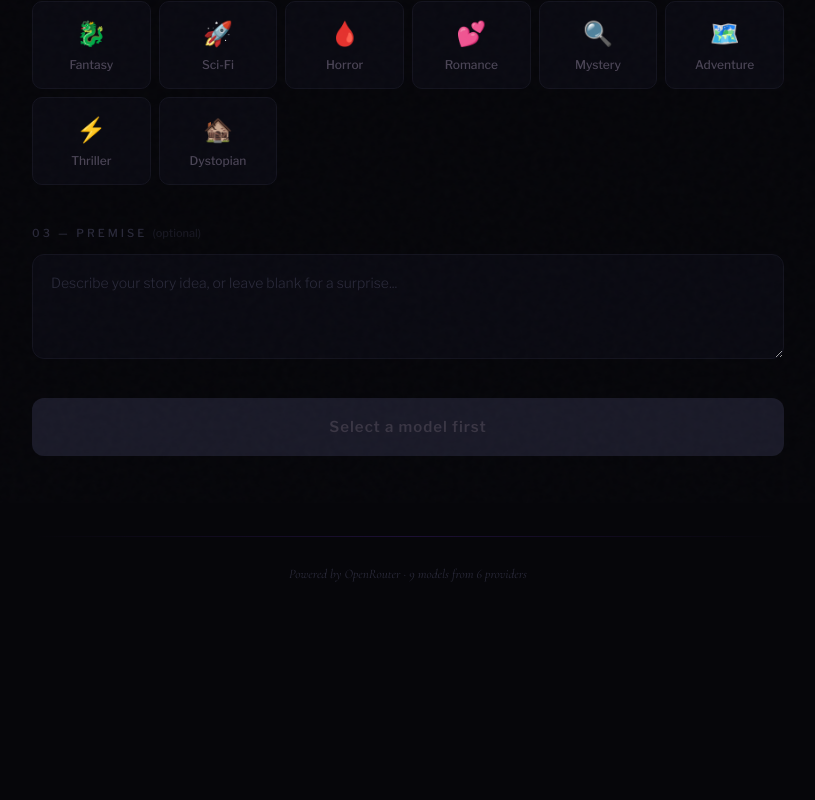
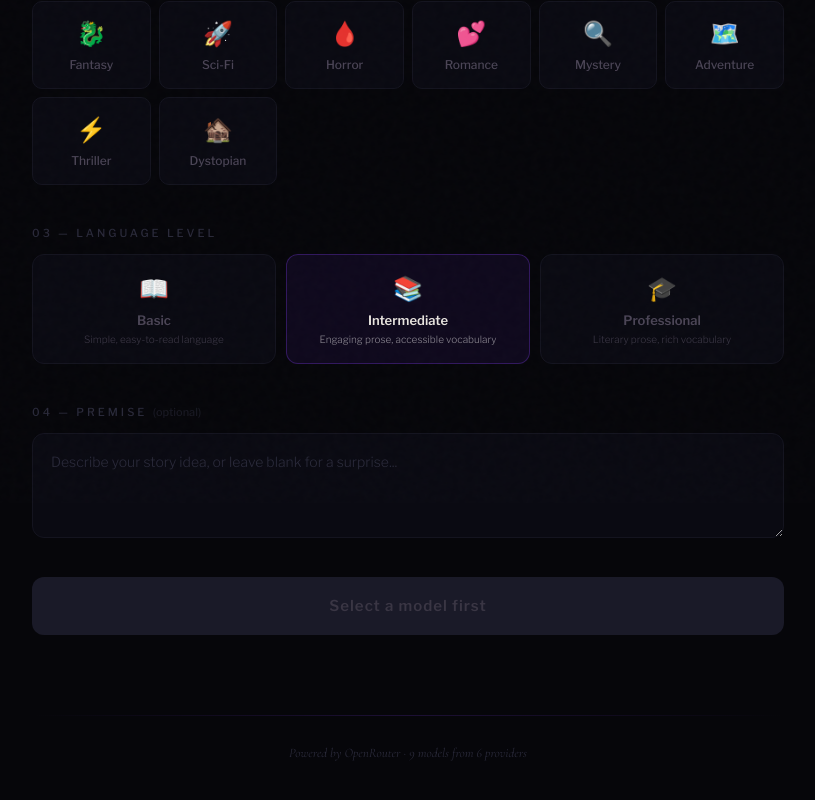
Before and after one commit to mr-alpha10/llm-story-writer, a Next.js app: page / in a window 1280 px wide. Shown: the part 761-1561 px from the top of the page, without its empty margins (232-1047 px from the left). Before the commit the page ends 1466 px from the top, so only its background shows below. Built offline with nearby package versions, Linux system fonts and the light colour scheme.

Commit message:
add language level selector

```diff
--- a/app/page.tsx
+++ b/app/page.tsx
@@ -277,6 +277,51 @@ const GENRES = [
   { id: "dystopian", icon: "🏚️", label: "Dystopian" },
 ];
 
+const LEVELS = [
+  {
+    id: "basic",
+    icon: "📖",
+    label: "Basic",
+    desc: "Simple, easy-to-read language",
+    instruction: `LANGUAGE LEVEL: Write in simple, clear English suitable for young readers or ESL learners.
+- Use short sentences (10-15 words max)
+- Use common everyday vocabulary — no fancy or obscure words
+- Simple sentence structures: subject-verb-object
+- Explain any unusual concepts naturally within the story
+- Dialogue should sound like normal everyday conversation
+- Avoid metaphors, idioms, or figurative language unless very common ones
+- Reading level: grades 5-8`,
+  },
+  {
+    id: "intermediate",
+    icon: "📚",
+    label: "Intermediate",
+    desc: "Engaging prose, accessible vocabulary",
+    instruction: `LANGUAGE LEVEL: Write in polished, engaging English suitable for casual readers who enjoy novels.
+- Mix sentence lengths: some short for impact, some longer for flow
+- Use vivid but accessible vocabulary — a well-read teenager should understand every word
+- Light use of metaphors and similes that are intuitive, not obscure
+- Natural dialogue with personality and subtext
+- Descriptive but not overwrought — paint the scene without purple prose
+- Show emotions through actions and reactions, not complex internal monologues
+- Reading level: popular fiction, bestseller style`,
+  },
+  {
+    id: "professional",
+    icon: "🎓",
+    label: "Professional",
+    desc: "Literary prose, rich vocabulary",
+    instruction: `LANGUAGE LEVEL: Write in sophisticated, literary English suitable for avid readers and book lovers.
+- Complex, varied sentence structures with deliberate rhythm and pacing
+- Rich vocabulary — use the precise word, even if uncommon, when it serves the prose
+- Layered metaphors, symbolism, and thematic resonance woven into the narrative
+- Dialogue with subtext, implication, and distinct character voices
+- Internal monologue that reveals psychological depth and moral complexity
+- Prose that rewards rereading — plant details that gain meaning in retrospect
+- Reading level: literary fiction, award-winning novels`,
+  },
+];
+
 interface StoryBlock {
   text: string;
   modelId: string;
@@ -301,6 +346,7 @@ export default function Home() {
   const [totalTime, setTotalTime] = useState(0);
   const [storyId, setStoryId] = useState<string | null>(null);
   const [direction, setDirection] = useState("");
+  const [level, setLevel] = useState("intermediate");
   const bottomRef = useRef<HTMLDivElement>(null);
 
   useEffect(() => {
@@ -320,7 +366,13 @@ export default function Home() {
       const res = await fetch("/api/story", {
         method: "POST",
         headers: { "Content-Type": "application/json" },
-        body: JSON.stringify({ model: m.id, system: m.system, modelName: m.name, genre, premise }),
+        body: JSON.stringify({
+          model: m.id,
+          system: m.system + "\n\n" + (LEVELS.find(l => l.id === level)?.instruction || ""),
+          modelName: m.name,
+          genre,
+          premise,
+        }),
       });
       const data = await res.json();
       if (data.error) throw new Error(data.error);
@@ -349,7 +401,9 @@ export default function Home() {
         method: "POST",
         headers: { "Content-Type": "application/json" },
         body: JSON.stringify({
-          model: m.id, system: m.system, modelName: m.name,
+          model: m.id,
+          system: m.system + "\n\n" + (LEVELS.find(l => l.id === level)?.instruction || ""),
+          modelName: m.name,
           direction: direction.trim() || undefined,
         }),
       });
@@ -488,8 +542,24 @@ export default function Home() {
               ))}
             </div>
 
+            <div style={{ fontSize: 11, letterSpacing: 3, textTransform: "uppercase", color: "#2A2A3A", fontWeight: 500, marginBottom: 12 }}>03 — Language Level</div>
+            <div style={{ display: "grid", gridTemplateColumns: "repeat(3, 1fr)", gap: 10, marginBottom: 40 }}>
+              {LEVELS.map((l) => (
+                <button key={l.id} onClick={() => setLevel(l.id)} style={{
+                  background: level === l.id ? "#7C3AED15" : "#0A0A12",
+                  border: level === l.id ? "1.5px solid #7C3AED50" : "1.5px solid #14141F",
+                  borderRadius: 12, padding: "16px 14px", cursor: "pointer",
+                  textAlign: "center", color: level === l.id ? "#E8E4DF" : "#4B4556",
+                }}>
+                  <div style={{ fontSize: 24, marginBottom: 4 }}>{l.icon}</div>
+                  <div style={{ fontSize: 13, fontWeight: 600, marginBottom: 2 }}>{l.label}</div>
+                  <div style={{ fontSize: 10, color: level === l.id ? "#8A8690" : "#3A3644", fontWeight: 300 }}>{l.desc}</div>
+                </button>
+              ))}
+            </div>
+
             <div style={{ fontSize: 11, letterSpacing: 3, textTransform: "uppercase", color: "#2A2A3A", fontWeight: 500, marginBottom: 12 }}>
-              03 — Premise <span style={{ textTransform: "none", letterSpacing: 0, opacity: 0.5 }}>(optional)</span>
+              04 — Premise <span style={{ textTransform: "none", letterSpacing: 0, opacity: 0.5 }}>(optional)</span>
             </div>
             <textarea value={premise} onChange={(e) => setPremise(e.target.value)}
               placeholder="Describe your story idea, or leave blank for a surprise..."
```
